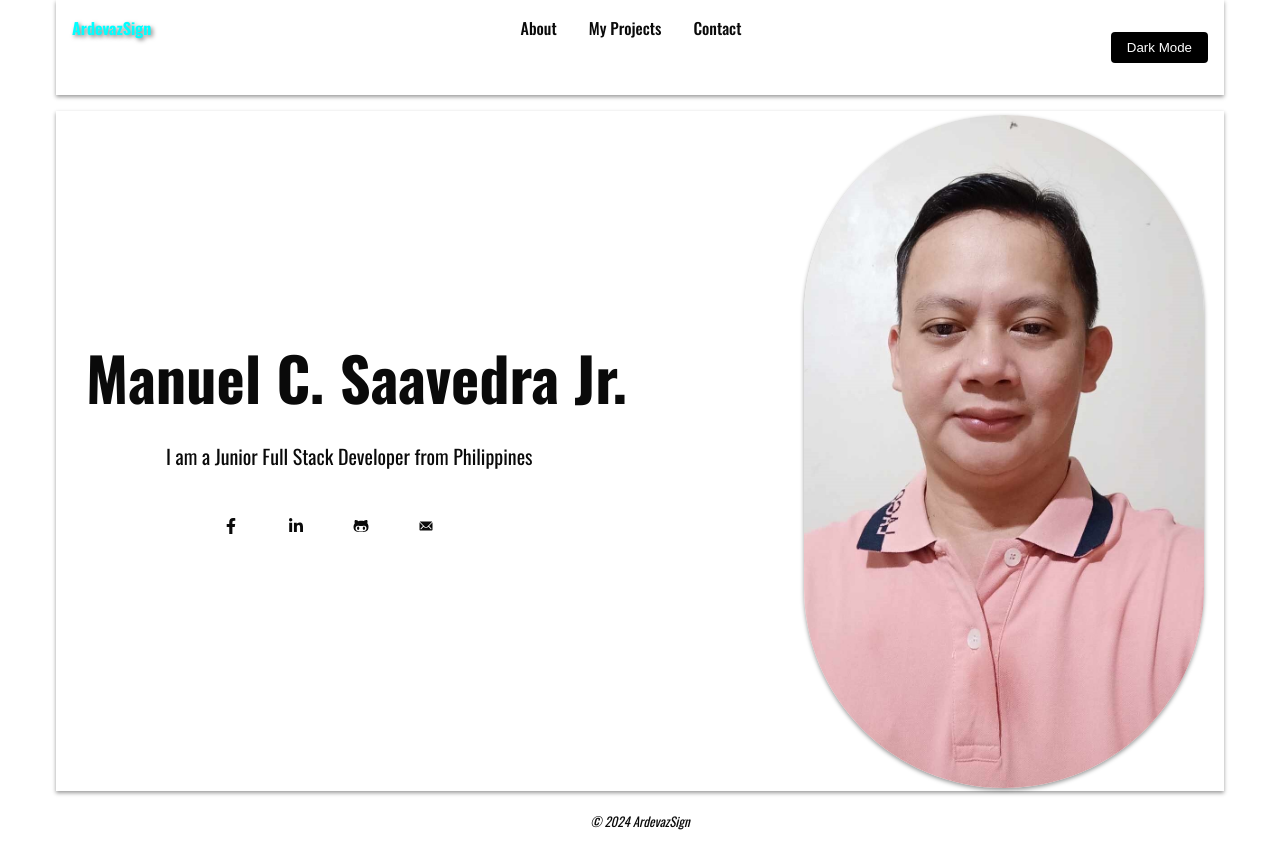
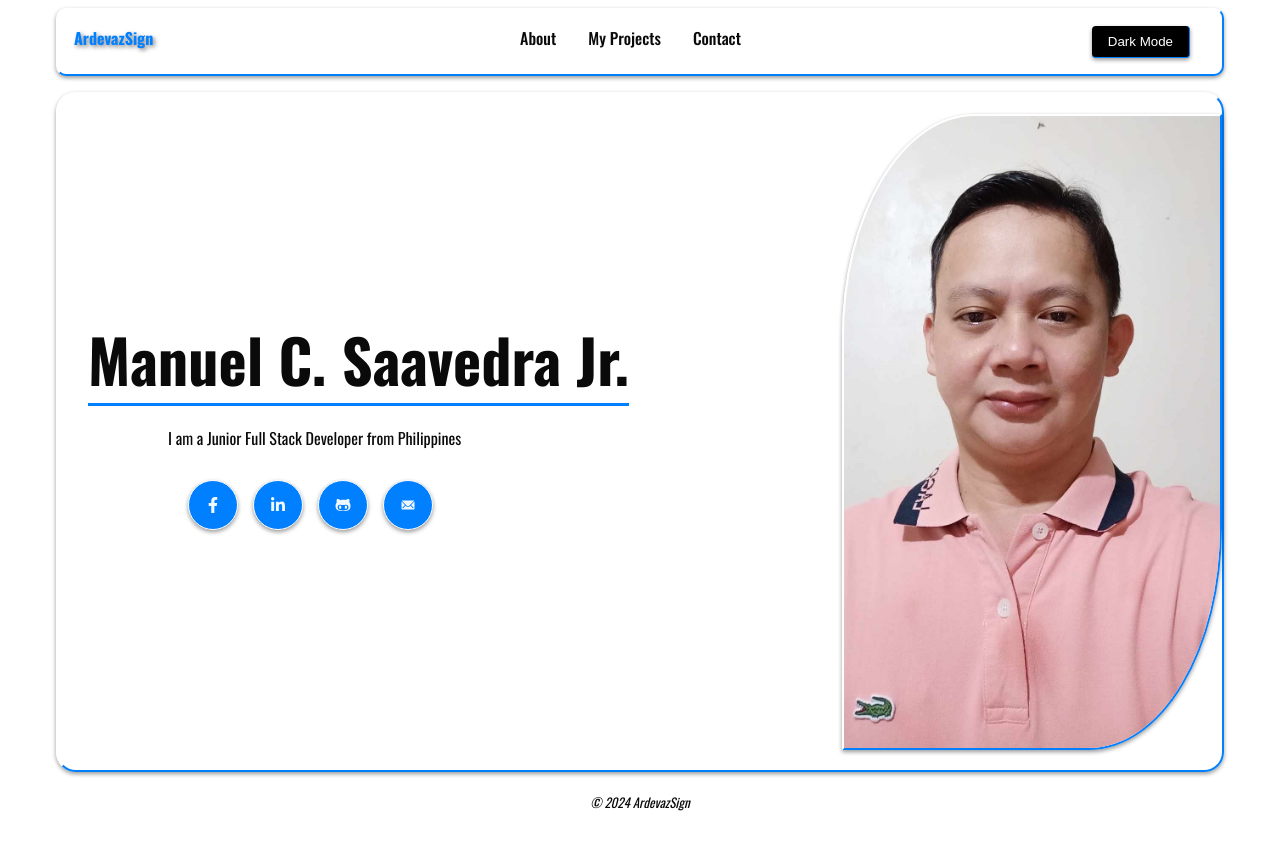
Before and after one commit to ardevazsign/my-react-portfolio, a React (Vite) app: page / in a window 1280 px wide. Built offline with nearby package versions, Linux system fonts and the light colour scheme; a web font is replaced by a local one.

Commit message:
finalize home section

```diff
--- a/src/components/DarkMode/ThemeToggle.jsx
+++ b/src/components/DarkMode/ThemeToggle.jsx
@@ -9,10 +9,14 @@ const ThemeToggle = () => {
       onClick={toggleTheme}
       style={{
         padding: '0.5rem 1rem',
-        margin: '1rem',
+        marginRight: '2rem',
         cursor: 'pointer',
         borderRadius: '4px',
-        border: 'none',
+        borderLeft: 'none',
+        borderTop: 'none',
+        borderRight: '1px solid var(--link-color)',
+        borderBottom: '1px solid var(--link-color)',
+        boxShadow: 'var(--boxShadow)',
         background: theme === 'light' ? '#000' : '#fff',
         color: theme === 'light' ? '#fff' : '#000',
       }}
--- a/src/components/Header/Header.module.css
+++ b/src/components/Header/Header.module.css
@@ -5,11 +5,19 @@
   justify-content: space-between;
   padding: 16px 0;
   margin-bottom: 16px;
+  margin-top: 8px;
+  border-radius: 10px;
+  border-top: 2px solid #ffffff;
+  border-left: 2px solid #ffffff;
+  border-bottom: 2px solid var(--link-color);
+  border-right: 2px solid var(--link-color);
   box-shadow: var(--boxShadow);
 }
 
 .hamburgerIcon {
   display: flex;
+  margin-right: 20px;
+  font-size: 28px;
 
   @media screen and (min-width: 768px) {
     display: none;
--- a/src/components/Home/Home.jsx
+++ b/src/components/Home/Home.jsx
@@ -23,8 +23,8 @@ export const Home = () => {
         className={css.homeImage}
         src={homeImage}
         alt={name}
-        width="400"
-        height="500"
+        width="380"
+        height="400"
       />
     </div>
   );
--- a/src/components/Home/Home.module.css
+++ b/src/components/Home/Home.module.css
@@ -8,6 +8,11 @@
   justify-content: space-between;
   row-gap: 20px;
   box-shadow: var(--boxShadow);
+  border-top: 2px solid white;
+  border-left: 2px solid white;
+  border-right: 2px solid var(--link-color);
+  border-bottom: 2px solid var(--link-color);
+  border-radius: 20px;
 
   @media (min-width: 768px) {
     flex-direction: row;
@@ -15,12 +20,18 @@
   }
   .homeImage {
     box-shadow: var(--boxShadow);
-    border-radius: 500px;
-    margin-right: 20px;
+    border-top-left-radius: 35%;
+    border-bottom-right-radius: 35%;
+    /* margin-right: 30px; */
+    border-top: 2px solid white;
+    border-left: 2px solid white;
+    border-right: 2px solid var(--link-color);
+    border-bottom: 2px solid var(--link-color);
   }
 
   @media (min-width: 1200px) {
     height: 85vh;
+    margin-right: auto;
   }
 }
 
@@ -39,6 +50,7 @@
 
 .homeName {
   font-size: 40px;
+  border-bottom: 3px solid var(--link-color);
 
   @media (min-width: 1024px) {
     font-size: 60px;
@@ -46,13 +58,18 @@
 }
 
 .homeText {
-  font-size: 14px;
+  font-size: 16px;
   margin-left: 80px;
 
-  @media (min-width: 768px) {
-    font-size: 20px;
+  @media (max-width: 768px) {
+    font-size: 18px;
+    margin: 0;
   }
 }
 .socialHolder {
-  margin-left: 120px;
+  margin-left: 100px;
+
+  @media (max-width: 768px) {
+    margin: 0;
+  }
 }
--- a/src/components/Sidebar/Sidebar.module.css
+++ b/src/components/Sidebar/Sidebar.module.css
@@ -10,14 +10,15 @@
 
 .sidebar {
   display: flex;
+  align-items: center;
   flex-direction: column;
   position: fixed;
   top: 0;
   right: 0;
-  width: 75vw;
+  width: 100vw;
   height: 100vh;
   padding: 120px 20px;
-  background-color: var(--PRIMARY);
+  background-color: var(--link-color);
   color: var(--LIGHT);
   transform: translateX(100%);
   transition: transform 250ms cubic-bezier(0.4, 0, 0.2, 1);
@@ -43,8 +44,8 @@
 
 .closeButton {
   position: absolute;
-  top: 10px;
-  right: 10px;
+  top: 25px;
+  right: 30px;
   background: none;
   border: none;
   color: var(--LIGHT);
--- a/src/components/Socials/Socials.module.css
+++ b/src/components/Socials/Socials.module.css
@@ -21,16 +21,20 @@
   justify-content: center;
 
   color: var(--LIGHT);
-  background-color: var(--PRIMARY);
-
+  background-color: var(--link-color);
+  box-shadow: var(--boxShadow);
+  border: 1px solid #ffff;
   transition: background-color 250ms cubic-bezier(0.4, 0, 0.2, 1);
 }
 
 .socialsLink:hover,
 .socialsLink:focus {
-  background-color: var(--SECONDARY);
+  background-color: var(--hover-color);
 }
 
 .socialsIcon {
-  fill: currentColor;
+  fill: var(--fill-color);
 }
+.socialsIcon:hover {
+  fill: var(--fill-hover);
+}
--- a/src/index.css
+++ b/src/index.css
@@ -4,19 +4,28 @@
 /* CSS VARIABLES */
 :root {
   --bodyBackground: white;
-  --foreground-color: blue;
+  --foreground-color: rgb(9, 9, 231);
   --primary-text-color: #0a0a0a;
   --secondary-text-color: #ffffff;
-  --link-color: #00ffff;
   --toggle-bg: #f2f6f2;
   --toggle-fg: #ffd000;
   --textShadow: 2px 2px 4px rgba(0, 0, 0, 0.5);
   --boxShadow: 0 2px 4px rgba(0, 0, 0, 0.4);
   --gradient-color: rgba(255, 255, 255, 0.6);
+
+  --hover-color: #23f1f1;
+  --link-color: #007fff;
+  --fill-color: #f0f8ff;
+  --fill-hover: #100c08;
 }
 
 [data-theme='dark'] {
-  --bodyBackground: #343434;
+  --hover-color: #007fff;
+  --link-color: #23f1f1;
+  --fill-color: #010b13;
+  --fill-hover: #f0f8ff;
+
+  --bodyBackground: #111111;
   --foreground-color: #007fff;
   --primary-text-color: white;
   --secondary-text-color: #0a0a0a;
@@ -25,13 +34,14 @@
   --textShadow: 2px 2px 4px rgba(7, 239, 251, 0.8);
   --boxShadow: 0 2px 4px rgba(2, 255, 247, 0.8);
   --gradient-color: linear-gradient(
-    to right,
+    to top,
+    #111111,
     #343434,
-    #e5e4e2,
-    #8b8589,
+    #111111,
+    #111111,
+    #111111,
     #343434,
-    #e5e4e2,
-    #8b8589
+    #111111
   );
 }
 
```
